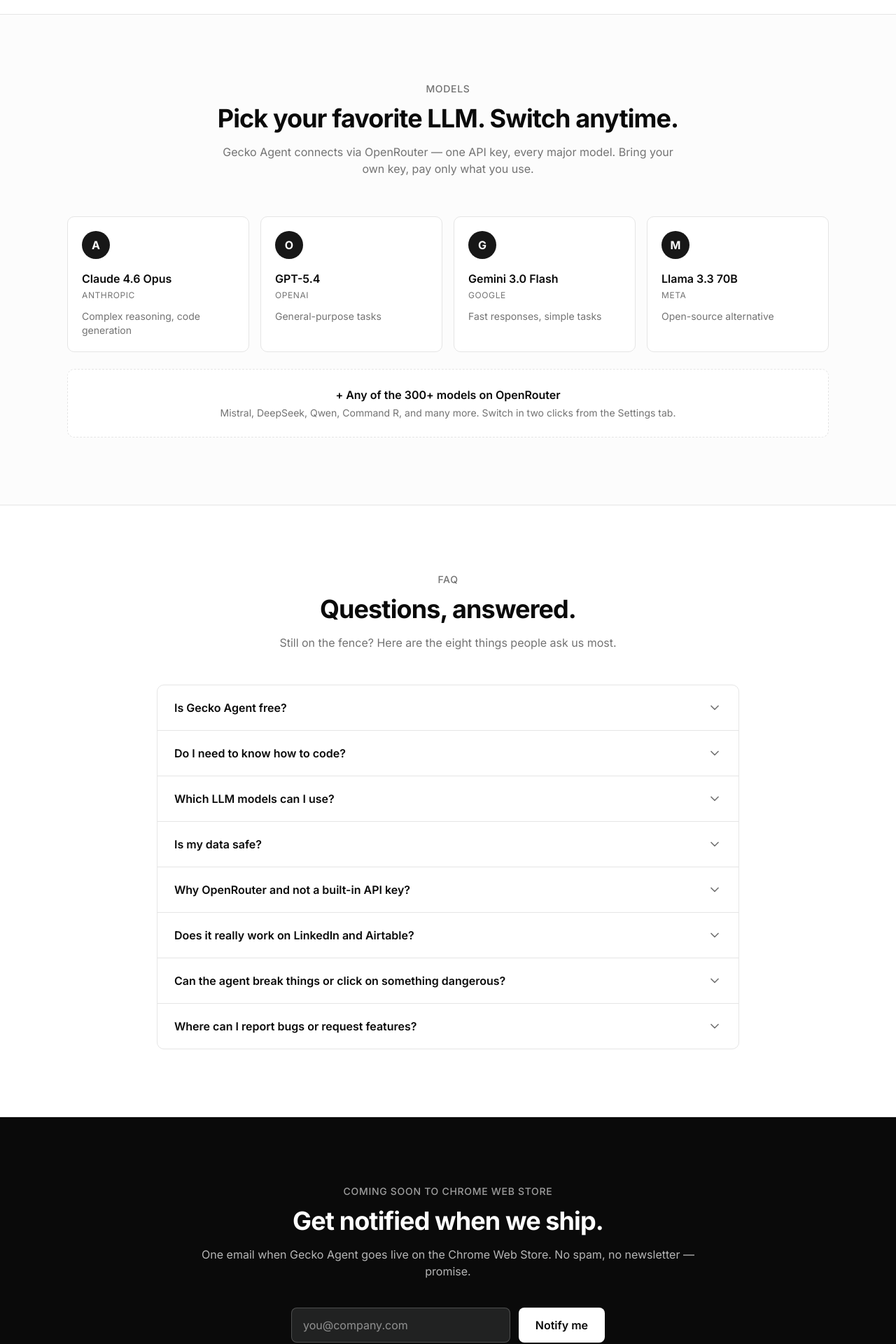
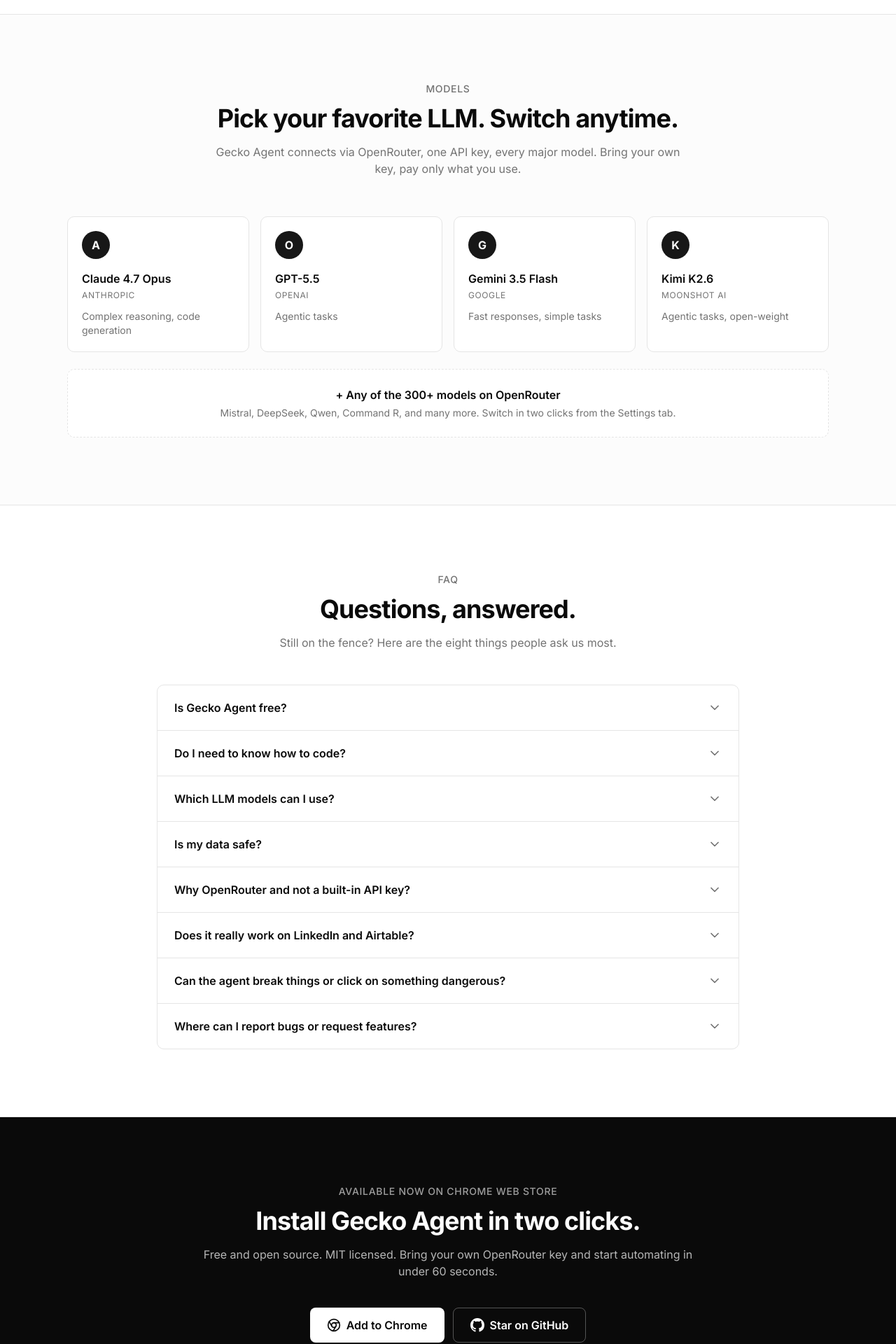
Before and after one commit to Gecko51/gecko-agent-landing, a Flask app: page / in a window 1280 px wide. Shown: the part 3880-5800 px from the top of the page at 70% size. Run offline with Flask 3, Linux system fonts and the light colour scheme; some libraries are stand-ins or nearby versions.

Commit message:
section install + modèles à jour + suppression em dashes + icône chrome

```diff
--- a/app/blueprints/waitlist/service.py
+++ b/app/blueprints/waitlist/service.py
@@ -55,7 +55,7 @@ def subscribe_email(
     if existing is not None:
         return SubscribeResult(
             status="already_subscribed",
-            message="You're already on the list — we'll notify you when we ship.",
+            message="You're already on the list, we'll notify you when we ship.",
         )
 
     # Création de l'entrée
@@ -75,7 +75,7 @@ def subscribe_email(
         db.session.rollback()
         return SubscribeResult(
             status="already_subscribed",
-            message="You're already on the list — we'll notify you when we ship.",
+            message="You're already on the list, we'll notify you when we ship.",
         )
     except Exception as exc:
         # Toute autre erreur BDD : on log et on renvoie une erreur générique.
--- a/app/templates/partials/faq.html
+++ b/app/templates/partials/faq.html
@@ -13,19 +13,19 @@
 {% set faq_items = [
   {
     "q": "Is Gecko Agent free?",
-    "a": "Yes, the extension is 100% free and open source (MIT license). The only cost is your LLM usage on OpenRouter — pay-as-you-go, typically a few cents per task. You bring your own API key, we never see your traffic."
+    "a": "Yes, the extension is 100% free and open source (MIT license). The only cost is your LLM usage on OpenRouter, pay-as-you-go, typically a few cents per task. You bring your own API key, we never see your traffic."
   },
   {
     "q": "Do I need to know how to code?",
-    "a": "No. You talk to the agent in plain English (or any language). It picks the right browser actions for you. The only one-time setup is installing the extension and pasting your OpenRouter API key — guided onboarding handles both in under 60 seconds."
+    "a": "No. You talk to the agent in plain English (or any language). It picks the right browser actions for you. The only one-time setup is installing the extension and pasting your OpenRouter API key, guided onboarding handles both in under 60 seconds."
   },
   {
     "q": "Which LLM models can I use?",
-    "a": "Claude (Opus, Sonnet, Haiku), GPT (5, 4o, 4 Turbo), Gemini (Pro, Flash), Llama, Mistral, DeepSeek, Qwen — and 300+ other models available on OpenRouter. Switch between them in two clicks from the Settings tab."
+    "a": "Claude (Opus, Sonnet, Haiku), GPT (5, 4o, 4 Turbo), Gemini (Pro, Flash), Kimi (K2, K2.6), Mistral, DeepSeek, Qwen, and 300+ other models available on OpenRouter. Switch between them in two clicks from the Settings tab."
   },
   {
     "q": "Is my data safe?",
-    "a": "Yes. Your API key, conversation history, and prompts are stored locally in Chrome's secure storage — never sent to our servers (we don't have servers handling your data). The agent only sends what's needed to OpenRouter when you trigger a task. Read our full Privacy Policy for details."
+    "a": "Yes. Your API key, conversation history, and prompts are stored locally in Chrome's secure storage, never sent to our servers (we don't have servers handling your data). The agent only sends what's needed to OpenRouter when you trigger a task. Read our full Privacy Policy for details."
   },
   {
     "q": "Why OpenRouter and not a built-in API key?",
@@ -33,7 +33,7 @@
   },
   {
     "q": "Does it really work on LinkedIn and Airtable?",
-    "a": "Yes — these are first-class supported use cases. LinkedIn has dedicated JSON-LD extraction for clean profile data, and Airtable benefits from the click_text and type_text tools that bypass dynamic CSS classes. Other complex web apps (Notion, Salesforce, Gmail) also work, but may need a more detailed prompt."
+    "a": "Yes, these are first-class supported use cases. LinkedIn has dedicated JSON-LD extraction for clean profile data, and Airtable benefits from the click_text and type_text tools that bypass dynamic CSS classes. Other complex web apps (Notion, Salesforce, Gmail) also work, but may need a more detailed prompt."
   },
   {
     "q": "Can the agent break things or click on something dangerous?",
@@ -41,7 +41,7 @@
   },
   {
     "q": "Where can I report bugs or request features?",
-    "a": "Open an issue on our GitHub repository. We read everything and ship fixes regularly. Pull requests are welcome too — the codebase follows strict TypeScript + clean architecture conventions documented in DEV-RULES.md."
+    "a": "Open an issue on our GitHub repository. We read everything and ship fixes regularly. Pull requests are welcome too, the codebase follows strict TypeScript + clean architecture conventions documented in DEV-RULES.md."
   }
 ] %}
 
--- a/app/templates/partials/features.html
+++ b/app/templates/partials/features.html
@@ -15,17 +15,17 @@
   {
     "icon": "message_square_text",
     "title": "AI Chat in Side Panel",
-    "desc": "Conversational interface that lives alongside your browsing — no tab switching, no context loss."
+    "desc": "Conversational interface that lives alongside your browsing, no tab switching, no context loss."
   },
   {
     "icon": "layers",
     "title": "Multi-Model Support",
-    "desc": "Pick Claude, GPT, Gemini, Llama, or any model available on OpenRouter. Bring your own API key."
+    "desc": "Pick Claude, GPT, Gemini, Kimi, or any model available on OpenRouter. Bring your own API key."
   },
   {
     "icon": "mouse_pointer_click",
     "title": "9 Browser Automation Tools",
-    "desc": "Click, type, scroll, navigate, read pages, fill inputs, and more — all controlled by the agent."
+    "desc": "Click, type, scroll, navigate, read pages, fill inputs, and more, all controlled by the agent."
   },
   {
     "icon": "refresh_cw",
@@ -50,7 +50,7 @@
   {
     "icon": "list_checks",
     "title": "Activity Log",
-    "desc": "Track every tool execution with status, target, and timestamp — full transparency on what the agent did."
+    "desc": "Track every tool execution with status, target, and timestamp, full transparency on what the agent did."
   },
   {
     "icon": "history",
--- a/app/templates/partials/footer.html
+++ b/app/templates/partials/footer.html
@@ -12,7 +12,7 @@
 
       {# --- Colonne 1 : Brand + tagline --- #}
       <div>
-        <a href="{{ url_for('public.home') }}" class="flex items-center gap-2 font-semibold text-foreground" aria-label="Gecko Agent — homepage">
+        <a href="{{ url_for('public.home') }}" class="flex items-center gap-2 font-semibold text-foreground" aria-label="Gecko Agent, homepage">
           <img
             src="{{ url_for('static', filename='img/logo.png') }}"
             alt="Gecko Agent logo"
--- a/app/templates/partials/header.html
+++ b/app/templates/partials/header.html
@@ -11,7 +11,7 @@
   <div class="mx-auto flex max-w-6xl items-center justify-between gap-4 px-4 py-3 sm:px-6 lg:px-8">
 
     {# --- Logo + nom de marque --- #}
-    <a href="{{ url_for('public.home') }}" class="flex items-center gap-2 font-semibold text-foreground shrink-0" aria-label="Gecko Agent — homepage">
+    <a href="{{ url_for('public.home') }}" class="flex items-center gap-2 font-semibold text-foreground shrink-0" aria-label="Gecko Agent, homepage">
       {# Logo officiel : G anthracite avec point orange au centre #}
       <img
         src="{{ url_for('static', filename='img/logo.png') }}"
--- a/app/templates/partials/how_it_works.html
+++ b/app/templates/partials/how_it_works.html
@@ -20,7 +20,7 @@
     "num": "02",
     "icon": "play",
     "title": "Act",
-    "desc": "It executes a browser action — click a button, fill an input, navigate to a URL, scroll, or extract data."
+    "desc": "It executes a browser action, click a button, fill an input, navigate to a URL, scroll, or extract data."
   },
   {
     "num": "03",
@@ -40,7 +40,7 @@
         Think. Act. Observe. Repeat.
       </h2>
       <p class="mt-4 text-base text-muted-foreground">
-        Gecko Agent runs a continuous reasoning loop — up to 40 iterations — until your task is complete.
+        Gecko Agent runs a continuous reasoning loop, up to 40 iterations, until your task is complete.
       </p>
     </div>
 
--- a/app/templates/partials/models.html
+++ b/app/templates/partials/models.html
@@ -8,31 +8,31 @@
   qui seraient out-of-date et juridiquement risqués.
 #}
 
-{# Liste des modèles supportés. Mêmes versions que dans le README de l'extension. #}
+{# Liste des modèles supportés. Versions alignées sur les LLM disponibles en 2026. #}
 {% set models = [
   {
     "initial": "A",
-    "name": "Claude 4.6 Opus",
+    "name": "Claude 4.7 Opus",
     "provider": "Anthropic",
     "best_for": "Complex reasoning, code generation"
   },
   {
     "initial": "O",
-    "name": "GPT-5.4",
+    "name": "GPT-5.5",
     "provider": "OpenAI",
-    "best_for": "General-purpose tasks"
+    "best_for": "Agentic tasks"
   },
   {
     "initial": "G",
-    "name": "Gemini 3.0 Flash",
+    "name": "Gemini 3.5 Flash",
     "provider": "Google",
     "best_for": "Fast responses, simple tasks"
   },
   {
-    "initial": "M",
-    "name": "Llama 3.3 70B",
-    "provider": "Meta",
-    "best_for": "Open-source alternative"
+    "initial": "K",
+    "name": "Kimi K2.6",
+    "provider": "Moonshot AI",
+    "best_for": "Agentic tasks, open-weight"
   }
 ] %}
 
@@ -46,7 +46,7 @@
         Pick your favorite LLM. Switch anytime.
       </h2>
       <p class="mt-4 text-base text-muted-foreground">
-        Gecko Agent connects via OpenRouter — one API key, every major model. Bring your own key, pay only what you use.
+        Gecko Agent connects via OpenRouter, one API key, every major model. Bring your own key, pay only what you use.
       </p>
     </div>
 
--- a/app/templates/partials/seo_head.html
+++ b/app/templates/partials/seo_head.html
@@ -16,8 +16,8 @@
 <meta http-equiv="X-UA-Compatible" content="IE=edge">
 
 {# Title + description par défaut — surchargés par les pages enfants si besoin #}
-<title>{{ page_title | default("Gecko Agent — AI agent in your Chrome side panel") }}</title>
-<meta name="description" content="{{ page_description | default('AI-powered agentic browser automation assistant. Read web pages, automate workflows, and execute multi-step tasks — all from a conversational chat in Chrome.') }}">
+<title>{{ page_title | default("Gecko Agent / AI agent in your Chrome side panel") }}</title>
+<meta name="description" content="{{ page_description | default('AI-powered agentic browser automation assistant. Read web pages, automate workflows, and execute multi-step tasks, all from a conversational chat in Chrome.') }}">
 
 {# Auteur + robots #}
 <meta name="author" content="Gecko Agent">
@@ -29,7 +29,7 @@
 {# --- Open Graph (Facebook, LinkedIn, Slack, Discord…) --- #}
 <meta property="og:type" content="website">
 <meta property="og:site_name" content="Gecko Agent">
-<meta property="og:title" content="{{ page_title | default('Gecko Agent — AI agent in your Chrome side panel') }}">
+<meta property="og:title" content="{{ page_title | default('Gecko Agent / AI agent in your Chrome side panel') }}">
 <meta property="og:description" content="{{ page_description | default('AI-powered agentic browser automation assistant. Read pages, automate workflows, execute multi-step tasks.') }}">
 <meta property="og:url" content="{{ page_url | default(request.url) }}">
 <meta property="og:image" content="{{ og_image | default(url_for('static', filename='img/og-image.png', _external=True)) }}">
@@ -39,7 +39,7 @@
 
 {# --- Twitter Card --- #}
 <meta name="twitter:card" content="summary_large_image">
-<meta name="twitter:title" content="{{ page_title | default('Gecko Agent — AI agent in your Chrome side panel') }}">
+<meta name="twitter:title" content="{{ page_title | default('Gecko Agent / AI agent in your Chrome side panel') }}">
 <meta name="twitter:description" content="{{ page_description | default('AI-powered agentic browser automation assistant.') }}">
 <meta name="twitter:image" content="{{ og_image | default(url_for('static', filename='img/og-image.png', _external=True)) }}">
 
@@ -81,7 +81,7 @@
   },
   "featureList": [
     "AI Chat in Chrome Side Panel",
-    "Multi-Model Support (Claude, GPT, Gemini, Llama via OpenRouter)",
+    "Multi-Model Support (Claude, GPT, Gemini, Kimi via OpenRouter)",
     "9 Browser Automation Tools (click, type, scroll, navigate, read)",
     "Agentic Loop up to 40 iterations",
     "Real-Time Token Streaming",
--- a/app/templates/partials/tools.html
+++ b/app/templates/partials/tools.html
@@ -135,7 +135,7 @@
       <span class="font-semibold text-foreground">Airtable users:</span>
       <code class="rounded bg-muted px-1.5 py-0.5 font-mono text-xs">click_text</code> and
       <code class="rounded bg-muted px-1.5 py-0.5 font-mono text-xs">type_text</code>
-      are built for Airtable's dynamic CSS classes — they just work.
+      are built for Airtable's dynamic CSS classes, they just work.
     </p>
 
   </div>
--- a/app/templates/partials/waitlist_cta.html
+++ b/app/templates/partials/waitlist_cta.html
@@ -1,99 +1,73 @@
 {#
-  partials/waitlist_cta.html — Section finale d'inscription à la waitlist.
+  partials/waitlist_cta.html — Section finale d'install (bottom funnel).
 
-  Design : section pleine largeur en bg-foreground (inversé : fond noir, texte blanc)
-  pour créer un contraste fort en bas de page et pousser à l'action.
+  L'extension est publiée sur le Chrome Web Store, donc on pousse à l'installation
+  directe plutôt qu'à l'inscription waitlist. Le backend /waitlist reste
+  fonctionnel et pourra être réutilisé pour une newsletter produit plus tard.
 
-  Le formulaire soumet via JS (fetch AJAX) vers POST /waitlist.
-  Fallback sans JS : le form fonctionne aussi avec une soumission classique
-  (HTML form action="/waitlist") mais l'utilisateur n'aura pas de feedback inline.
+  Design : fond noir (bg-foreground) pour créer un contraste fort en fin de page
+  et focaliser l'attention sur le CTA primaire.
 #}
-<section id="waitlist" class="border-t border-border bg-foreground text-background scroll-mt-20">
+<section id="install" class="border-t border-border bg-foreground text-background scroll-mt-20">
   <div class="mx-auto max-w-3xl px-4 py-20 sm:px-6 sm:py-24 lg:px-8">
 
     <div class="text-center">
 
-      {# Tagline #}
-      <p class="text-sm font-medium uppercase tracking-wider text-background/60">Coming soon to Chrome Web Store</p>
+      {# Tagline : disponibilité immédiate #}
+      <p class="text-sm font-medium uppercase tracking-wider text-background/60">
+        Available now on Chrome Web Store
+      </p>
 
-      {# Titre principal #}
+      {# Titre principal : action directe #}
       <h2 class="mt-3 text-3xl font-bold tracking-tight sm:text-4xl">
-        Get notified when we ship.
+        Install Gecko Agent in two clicks.
       </h2>
 
-      {# Sous-titre rassurant : faible engagement, pas de spam #}
+      {# Sous-titre : rassure sur le prix et la liberté #}
       <p class="mt-4 text-base text-background/70">
-        One email when Gecko Agent goes live on the Chrome Web Store. No spam, no newsletter — promise.
+        Free and open source. MIT licensed. Bring your own OpenRouter key and start automating in under 60 seconds.
       </p>
 
-      {# --- Formulaire ---
-          - action pointe vers POST /waitlist (fallback no-JS)
-          - novalidate désactive la validation HTML5 native (on gère côté serveur)
-          - data-waitlist-form pour cibler en JS sans casser si on supprime la classe #}
-      <form
-        id="waitlist-form"
-        action="{{ url_for('waitlist.subscribe') }}"
-        method="POST"
-        novalidate
-        data-waitlist-form
-        class="mx-auto mt-10 flex max-w-md flex-col gap-3 sm:flex-row"
-      >
+      {# --- 2 CTAs côte à côte : Chrome Web Store (primaire) + GitHub (secondaire) --- #}
+      <div class="mx-auto mt-10 flex max-w-md flex-col items-stretch gap-3 sm:flex-row sm:justify-center">
 
-        {# CSRF token — Flask-WTF accepte aussi via header X-CSRFToken (utilisé par AJAX) #}
-        <input type="hidden" name="csrf_token" value="{{ csrf_token() }}">
+        {# CTA primaire : Chrome Web Store (en inversé, blanc sur noir) #}
+        <a
+          href="{{ config.CHROME_WEBSTORE_URL }}"
+          target="_blank"
+          rel="noopener noreferrer"
+          class="inline-flex items-center justify-center rounded-md bg-background px-6 py-3 text-base font-semibold text-foreground hover:opacity-90 transition-opacity"
+        >
+          {# Petite icône Chrome inline pour appuyer l'action #}
+          <svg xmlns="http://www.w3.org/2000/svg" viewBox="0 0 24 24" fill="none" stroke="currentColor" stroke-width="2" stroke-linecap="round" stroke-linejoin="round" class="mr-2 h-5 w-5" aria-hidden="true">
+            <circle cx="12" cy="12" r="10"/>
+            <circle cx="12" cy="12" r="4"/>
+            <line x1="21.17" x2="12" y1="8" y2="8"/>
+            <line x1="3.95" x2="8.54" y1="6.06" y2="14"/>
+            <line x1="10.88" x2="15.46" y1="21.94" y2="14"/>
+          </svg>
+          Add to Chrome
+        </a>
 
-        {# Source pour analytics : sait qu'on vient de la section bas de page #}
-        <input type="hidden" name="source" value="waitlist_cta">
+        {# CTA secondaire : GitHub (bordure transparente sur fond noir) #}
+        <a
+          href="{{ config.GITHUB_REPO_URL }}"
+          target="_blank"
+          rel="noopener noreferrer"
+          class="inline-flex items-center justify-center rounded-md border border-background/30 bg-transparent px-6 py-3 text-base font-semibold text-background hover:bg-background/10 transition-colors"
+        >
+          {# Icône GitHub inline #}
+          <svg xmlns="http://www.w3.org/2000/svg" viewBox="0 0 24 24" fill="currentColor" class="mr-2 h-5 w-5" aria-hidden="true">
+            <path d="M12 0C5.37 0 0 5.37 0 12c0 5.31 3.435 9.795 8.205 11.385.6.105.825-.255.825-.57 0-.285-.015-1.23-.015-2.235-3.015.555-3.795-.735-4.035-1.41-.135-.345-.72-1.41-1.23-1.695-.42-.225-1.02-.78-.015-.795.945-.015 1.62.87 1.845 1.23 1.08 1.815 2.805 1.305 3.495.99.105-.78.42-1.305.765-1.605-2.67-.3-5.46-1.335-5.46-5.925 0-1.305.465-2.385 1.23-3.225-.12-.3-.54-1.53.12-3.18 0 0 1.005-.315 3.3 1.23.96-.27 1.98-.405 3-.405s2.04.135 3 .405c2.295-1.56 3.3-1.23 3.3-1.23.66 1.65.24 2.88.12 3.18.765.84 1.23 1.905 1.23 3.225 0 4.605-2.805 5.625-5.475 5.925.435.375.81 1.095.81 2.22 0 1.605-.015 2.895-.015 3.3 0 .315.225.69.825.57A12.02 12.02 0 0 0 24 12c0-6.63-5.37-12-12-12Z"/>
+          </svg>
+          Star on GitHub
+        </a>
 
-        {# Honeypot : caché en CSS (sr-only + tabindex=-1 + autocomplete=off).
-            Les bots qui remplissent automatiquement TOUS les champs se trahiront. #}
-        <div class="sr-only" aria-hidden="true">
-          <label for="waitlist-website">Website (leave empty)</label>
-          <input
-            type="text"
-            id="waitlist-website"
-            name="website"
-            tabindex="-1"
-            autocomplete="off"
-            value=""
-          >
-        </div>
+      </div>
 
-        {# Champ email visible — c'est le seul que l'utilisateur remplit #}
-        <label for="waitlist-email" class="sr-only">Email address</label>
-        <input
-          type="email"
-          id="waitlist-email"
-          name="email"
-          required
-          placeholder="you@company.com"
-          autocomplete="email"
-          class="flex-1 rounded-md border border-background/20 bg-background/10 px-4 py-3 text-base text-background placeholder:text-background/50 focus:border-background focus:outline-none focus:ring-2 focus:ring-background/50"
-        >
-
-        {# Bouton submit #}
-        <button
-          type="submit"
-          class="inline-flex shrink-0 items-center justify-center rounded-md bg-background px-6 py-3 text-base font-semibold text-foreground hover:opacity-90 transition-opacity disabled:cursor-not-allowed disabled:opacity-50"
-          data-waitlist-submit
-        >
-          Notify me
-        </button>
-
-      </form>
-
-      {# Zone de feedback (success / error) — masquée par défaut, remplie par JS #}
-      <p
-        id="waitlist-feedback"
-        role="status"
-        aria-live="polite"
-        class="mt-4 hidden text-sm"
-        data-waitlist-feedback
-      ></p>
-
-      {# Mention légale courte #}
+      {# Mention de réassurance finale #}
       <p class="mt-6 text-xs text-background/50">
-        We'll only email you once, when the extension is published. Your email is stored encrypted and never shared.
+        No credit card, no signup. Works on Chrome, Edge, Brave and any Chromium-based browser.
       </p>
 
     </div>
--- a/app/templates/public/404.html
+++ b/app/templates/public/404.html
@@ -4,7 +4,7 @@
 #}
 {% extends "base.html" %}
 
-{% set page_title = "Page not found — Gecko Agent" %}
+{% set page_title = "Page not found / Gecko Agent" %}
 {% set page_description = "The page you're looking for doesn't exist. Head back to the homepage." %}
 
 {% block content %}
--- a/app/templates/public/home.html
+++ b/app/templates/public/home.html
@@ -10,8 +10,8 @@
 {% extends "base.html" %}
 
 {# Surcharge des meta du seo_head pour cette page spécifique #}
-{% set page_title = "Gecko Agent — AI agent in your Chrome side panel" %}
-{% set page_description = "Automate browser tasks with a conversational AI. Read pages, fill forms, extract data on LinkedIn and Airtable — all from a Chrome side panel." %}
+{% set page_title = "Gecko Agent / AI agent in your Chrome side panel" %}
+{% set page_description = "Automate browser tasks with a conversational AI. Read pages, fill forms, extract data on LinkedIn and Airtable, all from a Chrome side panel." %}
 
 {% block content %}
   {# ============================================================== #}
@@ -40,7 +40,7 @@
         <p class="mt-6 text-lg leading-relaxed text-muted-foreground sm:text-xl">
           Gecko Agent reads web pages, clicks, types, and runs multi-step workflows
           for you. Connect any LLM via OpenRouter and let it think, act, and
-          observe — until the task is done.
+          observe, until the task is done.
         </p>
 
         {# CTAs principaux — Chrome Web Store + GitHub #}
@@ -52,7 +52,16 @@
             rel="noopener noreferrer"
             class="inline-flex w-full items-center justify-center rounded-md bg-primary px-6 py-3 text-base font-semibold text-primary-foreground hover:opacity-90 transition-opacity sm:w-auto"
           >
-            Install on Chrome — Free
+            {# Icône Chrome (Lucide) : cercle externe + petit cercle au centre + 3 lignes
+               qui rappellent les pétales du logo officiel. currentColor → s'aligne sur primary-foreground. #}
+            <svg xmlns="http://www.w3.org/2000/svg" viewBox="0 0 24 24" fill="none" stroke="currentColor" stroke-width="2" stroke-linecap="round" stroke-linejoin="round" class="mr-2 h-5 w-5" aria-hidden="true">
+              <circle cx="12" cy="12" r="10"/>
+              <circle cx="12" cy="12" r="4"/>
+              <line x1="21.17" x2="12" y1="8" y2="8"/>
+              <line x1="3.95" x2="8.54" y1="6.06" y2="14"/>
+              <line x1="10.88" x2="15.46" y1="21.94" y2="14"/>
+            </svg>
+            Install on Chrome / Free
           </a>
 
           <a
```
Also changed, not shown: app/templates/public/privacy.html (+8 -8 lines), tests/test_public_routes.py (+1 -1 lines), app/static/css/tailwind.css.
